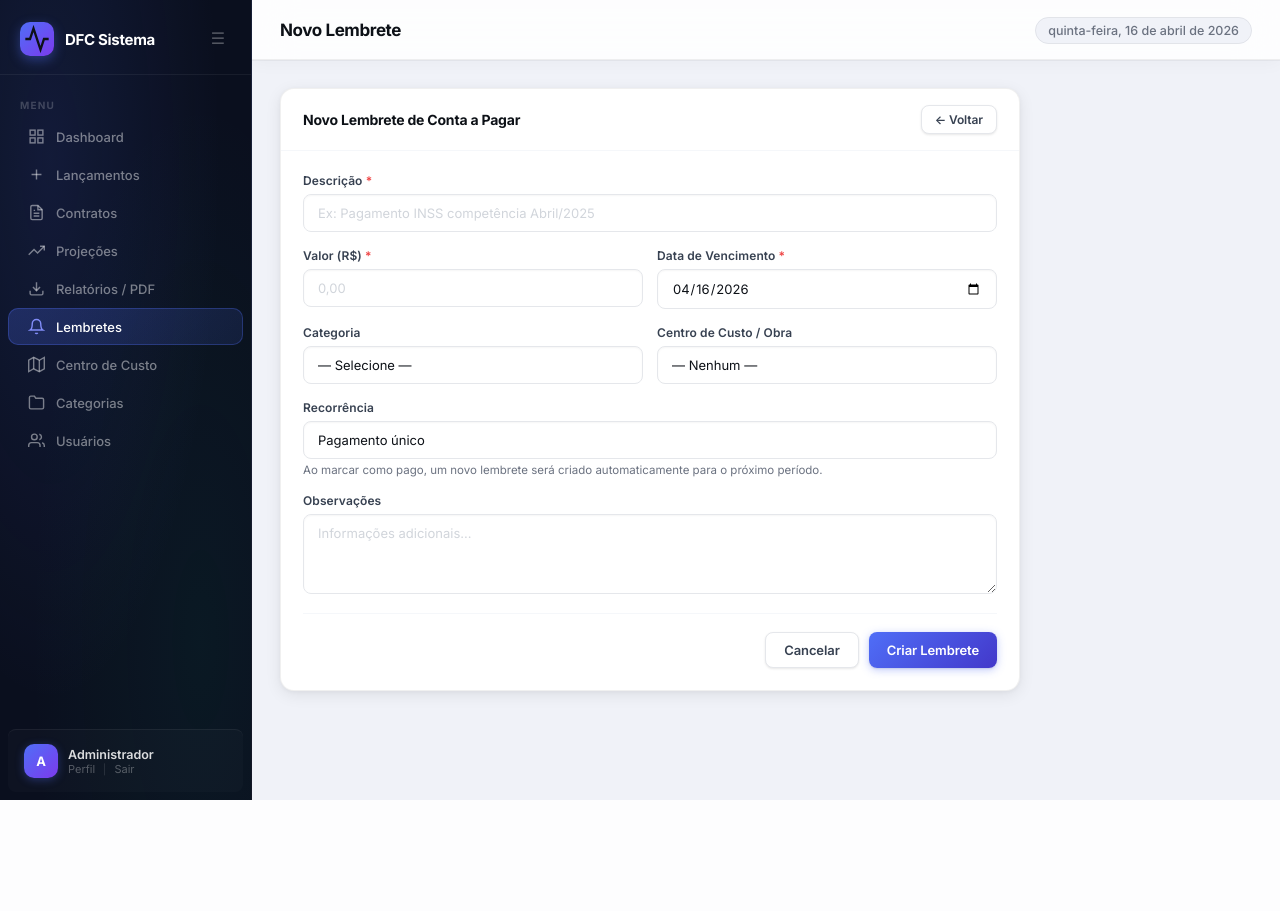
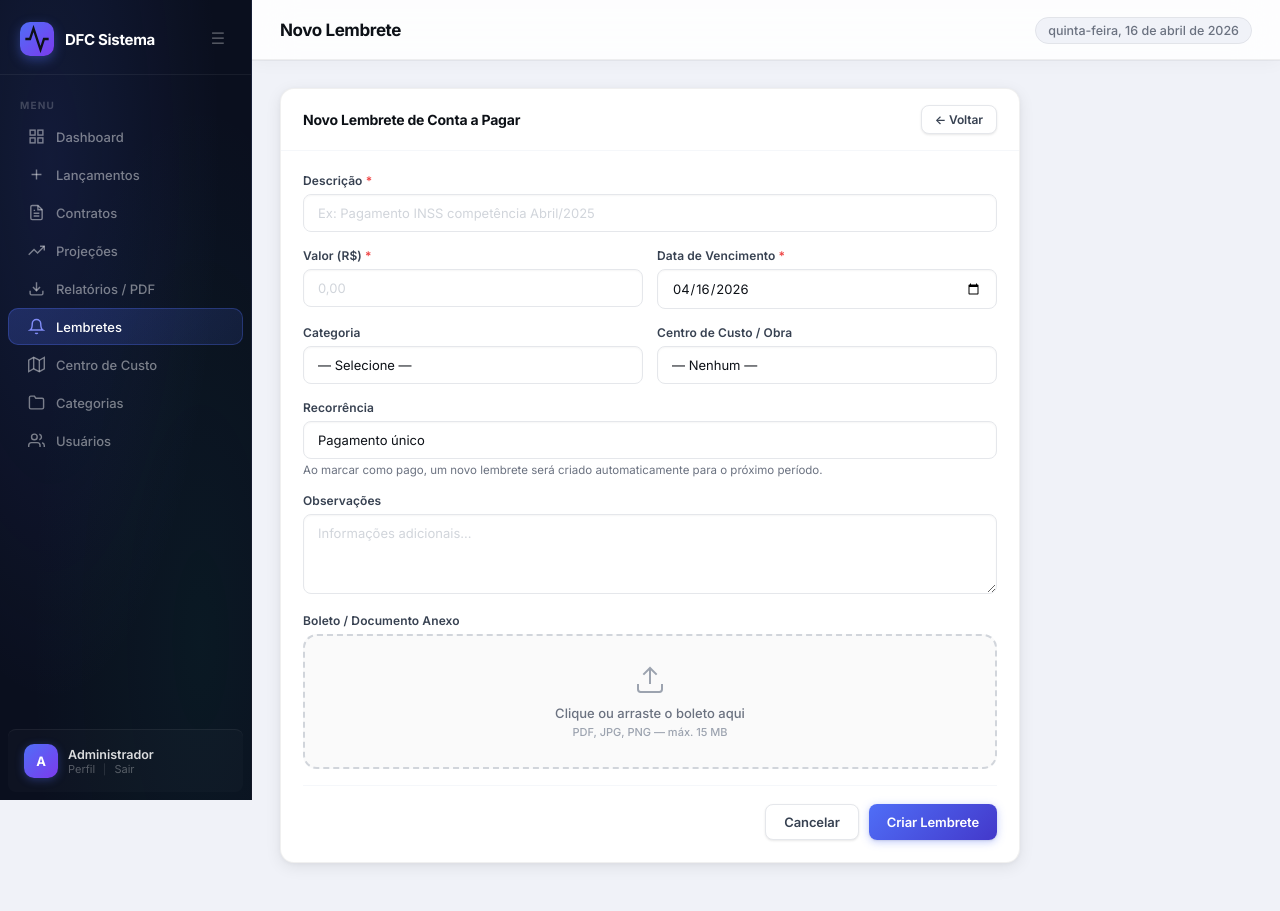
Before and after one commit to Rafinhadev2022/dfc-sistema, a Flask app: page /lembretes/novo in a window 1280 px wide. Before the commit the page ends 800 px from the top, so only its background shows below. Run offline with Flask 3, Linux system fonts and the light colour scheme; a user stored in the database is signed in.

Commit message:
Adiciona anexo de boletos/documentos nos Lembretes
Permite anexar PDF/JPG/PNG ao criar/editar um lembrete de conta a pagar,
com visualização, download e exclusão. Ícone de clipe na listagem quando
o lembrete tem boleto anexado.

Co-Authored-By: Claude Sonnet 4.6 <noreply@anthropic.com>

```diff
--- a/app.py
+++ b/app.py
@@ -87,6 +87,11 @@ def run_migrations():
     add_col('transactions', 'attachment_original', 'VARCHAR(255)')
     add_col('transactions', 'attachment_mimetype', 'VARCHAR(100)')
     add_col('transactions', 'cost_center_id',      'INTEGER')
+
+    # bill_reminders
+    add_col('bill_reminders', 'attachment_data',     blob_type)
+    add_col('bill_reminders', 'attachment_original', 'VARCHAR(255)')
+    add_col('bill_reminders', 'attachment_mimetype', 'VARCHAR(100)')
 
     # Remove coluna legada filesystem se existir (PostgreSQL)
     try:
@@ -1285,22 +1290,35 @@ def lembrete_novo():
     categorias = Category.query.filter_by(type='saida', active=True).order_by(Category.name).all()
     centros = CostCenter.query.filter_by(status='ativo').order_by(CostCenter.name).all()
     if request.method == 'POST':
-        valor_str = request.form.get('value', '0').replace('.', '').replace(',', '.')
-        b = BillReminder(
-            description=request.form['description'].strip(),
-            value=float(valor_str),
-            due_date=datetime.strptime(request.form['due_date'], '%Y-%m-%d').date(),
-            category_id=int(request.form['category_id']) if request.form.get('category_id') else None,
-            cost_center_id=int(request.form['cost_center_id']) if request.form.get('cost_center_id') else None,
-            recurrence=request.form.get('recurrence', 'nenhuma'),
-            status='pendente',
-            notes=request.form.get('notes', '').strip(),
-            user_id=current_user.id
-        )
-        db.session.add(b)
-        db.session.commit()
-        flash('Lembrete criado!', 'success')
-        return redirect(url_for('lembretes'))
+        try:
+            valor_str = request.form.get('value', '0').replace('.', '').replace(',', '.')
+            b = BillReminder(
+                description=request.form['description'].strip(),
+                value=float(valor_str),
+                due_date=datetime.strptime(request.form['due_date'], '%Y-%m-%d').date(),
+                category_id=int(request.form['category_id']) if request.form.get('category_id') else None,
+                cost_center_id=int(request.form['cost_center_id']) if request.form.get('cost_center_id') else None,
+                recurrence=request.form.get('recurrence', 'nenhuma'),
+                status='pendente',
+                notes=request.form.get('notes', '').strip(),
+                user_id=current_user.id
+            )
+            arquivo = request.files.get('attachment')
+            if arquivo and arquivo.filename:
+                if not allowed_file(arquivo.filename):
+                    flash('Formato de arquivo não permitido. Use PDF, JPG, PNG ou GIF.', 'danger')
+                    return render_template('lembretes/form.html', lembrete=None,
+                                           categorias=categorias, centros=centros, hoje=date.today())
+                b.attachment_data = arquivo.read()
+                b.attachment_original = arquivo.filename
+                b.attachment_mimetype = arquivo.mimetype or mimetypes.guess_type(arquivo.filename)[0] or 'application/octet-stream'
+            db.session.add(b)
+            db.session.commit()
+            flash('Lembrete criado!', 'success')
+            return redirect(url_for('lembretes'))
+        except Exception as e:
+            db.session.rollback()
+            flash(f'Erro ao salvar: {str(e)}', 'danger')
     return render_template('lembretes/form.html', lembrete=None,
                            categorias=categorias, centros=centros, hoje=date.today())
 
@@ -1311,19 +1329,32 @@ def lembrete_editar(id):
     categorias = Category.query.filter_by(type='saida', active=True).order_by(Category.name).all()
     centros = CostCenter.query.filter_by(status='ativo').order_by(CostCenter.name).all()
     if request.method == 'POST':
-        valor_str = request.form.get('value', '0').replace('.', '').replace(',', '.')
-        b.description = request.form['description'].strip()
-        b.value = float(valor_str)
-        b.due_date = datetime.strptime(request.form['due_date'], '%Y-%m-%d').date()
-        b.category_id = int(request.form['category_id']) if request.form.get('category_id') else None
-        b.cost_center_id = int(request.form['cost_center_id']) if request.form.get('cost_center_id') else None
-        b.recurrence = request.form.get('recurrence', 'nenhuma')
-        b.notes = request.form.get('notes', '').strip()
-        if b.status in ('atrasado', 'pendente'):
-            b.status = 'pendente' if b.due_date >= date.today() else 'atrasado'
-        db.session.commit()
-        flash('Lembrete atualizado!', 'success')
-        return redirect(url_for('lembretes'))
+        try:
+            valor_str = request.form.get('value', '0').replace('.', '').replace(',', '.')
+            b.description = request.form['description'].strip()
+            b.value = float(valor_str)
+            b.due_date = datetime.strptime(request.form['due_date'], '%Y-%m-%d').date()
+            b.category_id = int(request.form['category_id']) if request.form.get('category_id') else None
+            b.cost_center_id = int(request.form['cost_center_id']) if request.form.get('cost_center_id') else None
+            b.recurrence = request.form.get('recurrence', 'nenhuma')
+            b.notes = request.form.get('notes', '').strip()
+            if b.status in ('atrasado', 'pendente'):
+                b.status = 'pendente' if b.due_date >= date.today() else 'atrasado'
+            arquivo = request.files.get('attachment')
+            if arquivo and arquivo.filename:
+                if not allowed_file(arquivo.filename):
+                    flash('Formato de arquivo não permitido. Use PDF, JPG, PNG ou GIF.', 'danger')
+                    return render_template('lembretes/form.html', lembrete=b,
+                                           categorias=categorias, centros=centros, hoje=date.today())
+                b.attachment_data = arquivo.read()
+                b.attachment_original = arquivo.filename
+                b.attachment_mimetype = arquivo.mimetype or mimetypes.guess_type(arquivo.filename)[0] or 'application/octet-stream'
+            db.session.commit()
+            flash('Lembrete atualizado!', 'success')
+            return redirect(url_for('lembretes'))
+        except Exception as e:
+            db.session.rollback()
+            flash(f'Erro ao atualizar: {str(e)}', 'danger')
     return render_template('lembretes/form.html', lembrete=b,
                            categorias=categorias, centros=centros, hoje=date.today())
 
@@ -1385,6 +1416,48 @@ def lembrete_cancelar(id):
     flash('Lembrete cancelado.', 'success')
     return redirect(url_for('lembretes'))
 
+@app.route('/lembretes/<int:id>/anexo')
+@login_required
+def lembrete_anexo(id):
+    b = BillReminder.query.get_or_404(id)
+    if not b.attachment_data:
+        flash('Este lembrete não possui anexo.', 'warning')
+        return redirect(url_for('lembretes'))
+    return send_file(
+        io.BytesIO(b.attachment_data),
+        mimetype=b.attachment_mimetype or 'application/octet-stream',
+        as_attachment=False,
+        download_name=b.attachment_original or 'anexo'
+    )
+
+@app.route('/lembretes/<int:id>/anexo/download')
+@login_required
+def lembrete_anexo_download(id):
+    b = BillReminder.query.get_or_404(id)
+    if not b.attachment_data:
+        flash('Este lembrete não possui anexo.', 'warning')
+        return redirect(url_for('lembretes'))
+    return send_file(
+        io.BytesIO(b.attachment_data),
+        mimetype=b.attachment_mimetype or 'application/octet-stream',
+        as_attachment=True,
+        download_name=b.attachment_original or 'anexo'
+    )
+
+@app.route('/lembretes/<int:id>/anexo/excluir', methods=['POST'])
+@login_required
+def lembrete_anexo_excluir(id):
+    b = BillReminder.query.get_or_404(id)
+    if not current_user.can_edit():
+        flash('Sem permissão.', 'danger')
+        return redirect(url_for('lembrete_editar', id=id))
+    b.attachment_data = None
+    b.attachment_original = None
+    b.attachment_mimetype = None
+    db.session.commit()
+    flash('Anexo removido.', 'success')
+    return redirect(url_for('lembrete_editar', id=id))
+
 @app.route('/lembretes/<int:id>/excluir', methods=['POST'])
 @login_required
 def lembrete_excluir(id):
--- a/models.py
+++ b/models.py
@@ -99,6 +99,9 @@ class BillReminder(db.Model):
     created_at = db.Column(db.DateTime, default=datetime.utcnow)
     paid_at = db.Column(db.DateTime)
     transaction_id = db.Column(db.Integer, db.ForeignKey('transactions.id'), nullable=True)
+    attachment_data     = db.Column(db.LargeBinary)
+    attachment_original = db.Column(db.String(255))
+    attachment_mimetype = db.Column(db.String(100))
     category = db.relationship('Category', backref='bill_reminders', lazy=True)
     user = db.relationship('User', backref='bill_reminders', lazy=True)
 
--- a/templates/lembretes/form.html
+++ b/templates/lembretes/form.html
@@ -9,7 +9,7 @@
     <a href="{{ url_for('lembretes') }}" class="btn btn-outline btn-sm">← Voltar</a>
   </div>
   <div class="panel-body">
-    <form method="POST">
+    <form method="POST" enctype="multipart/form-data">
 
       <div class="form-group">
         <label>Descrição <span class="required">*</span></label>
@@ -75,6 +75,47 @@
           placeholder="Informações adicionais...">{{ lembrete.notes or '' if lembrete else '' }}</textarea>
       </div>
 
+      <!-- Anexo (boleto / documento) -->
+      <div class="form-group">
+        <label>Boleto / Documento Anexo</label>
+
+        {% if lembrete and lembrete.attachment_data %}
+        <div class="anexo-atual">
+          <div class="anexo-info">
+            <span class="anexo-icon">
+              {% if lembrete.attachment_mimetype and 'pdf' in lembrete.attachment_mimetype %}
+                <svg viewBox="0 0 24 24" fill="none" stroke="currentColor" stroke-width="2" width="20" height="20"><path d="M14 2H6a2 2 0 0 0-2 2v16a2 2 0 0 0 2 2h12a2 2 0 0 0 2-2V8z"></path><polyline points="14 2 14 8 20 8"></polyline><line x1="16" y1="13" x2="8" y2="13"></line><line x1="16" y1="17" x2="8" y2="17"></line></svg>
+              {% else %}
+                <svg viewBox="0 0 24 24" fill="none" stroke="currentColor" stroke-width="2" width="20" height="20"><rect x="3" y="3" width="18" height="18" rx="2"/><circle cx="8.5" cy="8.5" r="1.5"/><polyline points="21 15 16 10 5 21"/></svg>
+              {% endif %}
+            </span>
+            <span class="anexo-nome">{{ lembrete.attachment_original }}</span>
+          </div>
+          <div class="anexo-acoes">
+            <a href="{{ url_for('lembrete_anexo', id=lembrete.id) }}" target="_blank" class="btn btn-outline btn-xs">Visualizar</a>
+            <a href="{{ url_for('lembrete_anexo_download', id=lembrete.id) }}" class="btn btn-outline btn-xs">⬇ Baixar</a>
+            {% if current_user.can_edit() %}
+            <form method="POST" action="{{ url_for('lembrete_anexo_excluir', id=lembrete.id) }}" style="display:inline" onsubmit="return confirm('Remover o anexo?')">
+              <button type="submit" class="btn btn-danger btn-xs">Remover</button>
+            </form>
+            {% endif %}
+          </div>
+        </div>
+        <p style="font-size:11.5px;color:#6b7280;margin:6px 0 8px">Para substituir, selecione um novo arquivo abaixo:</p>
+        {% endif %}
+
+        <div class="upload-area" id="upload-area" onclick="document.getElementById('attachment').click()">
+          <svg viewBox="0 0 24 24" fill="none" stroke="currentColor" stroke-width="1.5" width="32" height="32" style="color:#9ca3af">
+            <path d="M21 15v4a2 2 0 0 1-2 2H5a2 2 0 0 1-2-2v-4"></path>
+            <polyline points="17 8 12 3 7 8"></polyline>
+            <line x1="12" y1="3" x2="12" y2="15"></line>
+          </svg>
+          <p id="upload-label">Clique ou arraste o boleto aqui</p>
+          <p style="font-size:11px;color:#9ca3af;margin-top:4px">PDF, JPG, PNG — máx. 15 MB</p>
+        </div>
+        <input type="file" id="attachment" name="attachment" accept=".pdf,.jpg,.jpeg,.png,.gif,.webp" style="display:none">
+      </div>
+
       <div class="form-actions">
         <a href="{{ url_for('lembretes') }}" class="btn btn-outline">Cancelar</a>
         <button type="submit" class="btn btn-primary">
@@ -93,5 +134,41 @@ document.getElementById('valor-input').addEventListener('input', function(e) {
   v = (parseInt(v) / 100).toFixed(2);
   e.target.value = isNaN(v) ? '' : v.replace('.', ',');
 });
+
+// Upload area
+const uploadArea = document.getElementById('upload-area');
+const fileInput = document.getElementById('attachment');
+const uploadLabel = document.getElementById('upload-label');
+
+fileInput.addEventListener('change', () => {
+  const f = fileInput.files[0];
+  if (f) {
+    uploadLabel.textContent = f.name + ' (' + (f.size/1024/1024).toFixed(2) + ' MB)';
+    uploadArea.style.borderColor = '#4f6ef7';
+    uploadArea.style.background = '#f0f4ff';
+  }
+});
+
+uploadArea.addEventListener('dragover', e => {
+  e.preventDefault();
+  uploadArea.style.borderColor = '#4f6ef7';
+  uploadArea.style.background = '#f0f4ff';
+});
+uploadArea.addEventListener('dragleave', () => {
+  uploadArea.style.borderColor = '';
+  uploadArea.style.background = '';
+});
+uploadArea.addEventListener('drop', e => {
+  e.preventDefault();
+  const f = e.dataTransfer.files[0];
+  if (f) {
+    const dt = new DataTransfer();
+    dt.items.add(f);
+    fileInput.files = dt.files;
+    uploadLabel.textContent = f.name + ' (' + (f.size/1024/1024).toFixed(2) + ' MB)';
+    uploadArea.style.borderColor = '#4f6ef7';
+    uploadArea.style.background = '#f0f4ff';
+  }
+});
 </script>
 {% endblock %}
--- a/templates/lembretes/index.html
+++ b/templates/lembretes/index.html
@@ -92,6 +92,11 @@
             </td>
             <td>
               {{ b.description }}
+              {% if b.attachment_data %}
+              <a href="{{ url_for('lembrete_anexo', id=b.id) }}" target="_blank" title="Ver boleto anexado: {{ b.attachment_original }}" style="display:inline-flex;align-items:center;margin-left:6px;color:#4f6ef7;vertical-align:middle">
+                <svg viewBox="0 0 24 24" fill="none" stroke="currentColor" stroke-width="2" width="14" height="14"><path d="M21.44 11.05l-9.19 9.19a6 6 0 0 1-8.49-8.49l9.19-9.19a4 4 0 0 1 5.66 5.66l-9.2 9.19a2 2 0 0 1-2.83-2.83l8.49-8.48"></path></svg>
+              </a>
+              {% endif %}
               {% if b.notes %}<br><span style="font-size:11px;color:var(--text-muted)">{{ b.notes[:60] }}</span>{% endif %}
             </td>
             <td class="text-sm">
```
